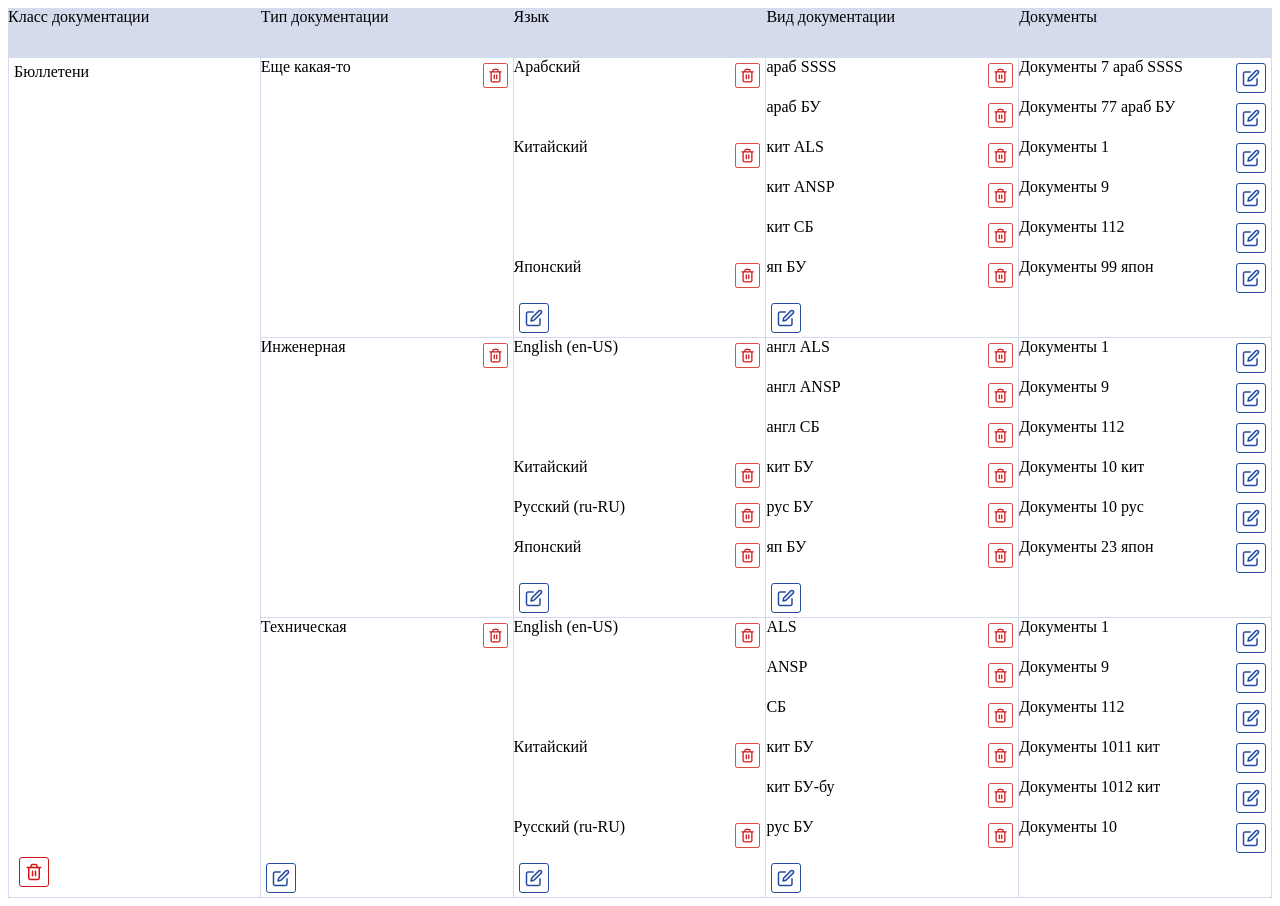
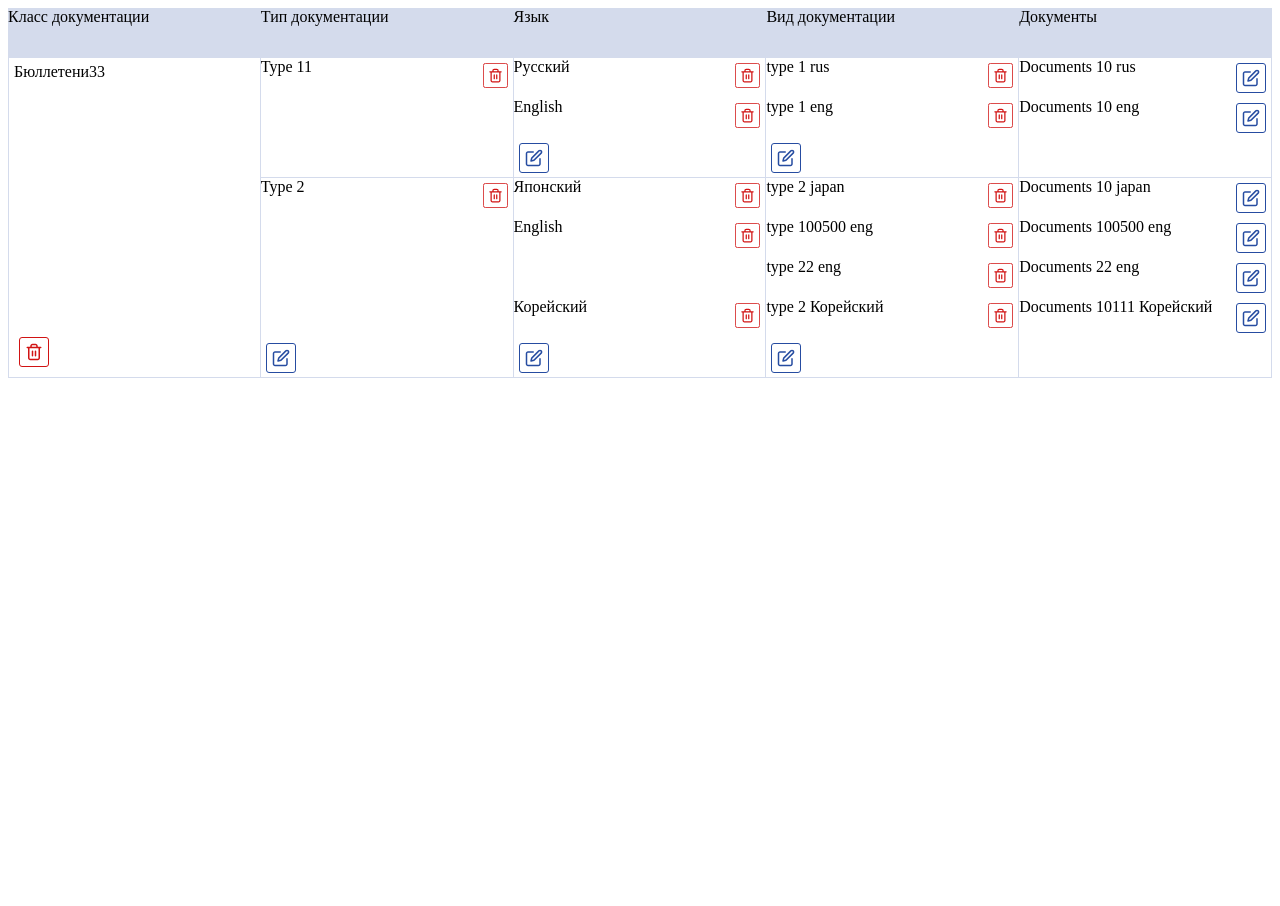
Before and after one commit to SergeyKirintsev/vue-grid, a Vue app: page / in a window 1280 px wide. After the commit the page ends 800 px from the top, so only its background shows below. Built offline with nearby package versions, Linux system fonts and the light colour scheme.

Commit message:
refactoring

```diff
--- a/src/App.vue
+++ b/src/App.vue
@@ -4,7 +4,39 @@
 // import HelloWorld from "./components/HelloWorld.vue";
 import TableJson from "./components/TableJson.vue";
 
-import json from "./json/data.json";
+import { arr } from './json/data';
+
+function test(arr, obj, level = 1, path = []) {
+  if (!Array.isArray(arr)) {
+    return;
+  }
+  arr.forEach((el) => {
+    const { id, name } = el;
+    const elObj = {
+      id,
+      name,
+    }
+
+    const newPath = [...path, elObj]
+
+    if (obj[level]) {
+      obj[level].push({ ...elObj, newPath })
+    } else {
+      obj[level] = [{ ...elObj, newPath }];
+    }
+
+    const children = el.children;
+    const nextLevel = level + 1;
+
+    test(children, obj, nextLevel, newPath);
+  });
+}
+
+const obj = {}
+test(arr, obj);
+
+const level_5 = obj[5].map(el => el.newPath)
+console.log(level_5);
 
 const headers = [
   "Класс документации",
@@ -17,5 +49,8 @@ const headers = [
 
 <template>
   <!-- <HelloWorld msg="Vite + Vue" /> -->
-  <TableJson :obj="json" :headers="headers" />
+  <TableJson
+    :headers="headers"
+    :levelAll="level_5"
+   />
 </template>
--- a/src/components/TableJson.vue
+++ b/src/components/TableJson.vue
@@ -9,7 +9,7 @@
     </div>
 
     <div
-      v-for="(item, idx) in level_1"
+      v-for="(item, idx) in levelList[1]"
       :class="[`${getLevelClass(1)} ${getLevelClass(1)}-${idx + 1}`]"
       :style="{ gridArea: `${getLevelClass(1)}-${idx + 1}` }"
     >
@@ -45,7 +45,7 @@
     </div>
 
     <div
-      v-for="(item, idx) in level_5"
+      v-for="(item, idx) in levelList[5]"
       :class="[`${getLevelClass(5)} ${getLevelClass(5)}-${idx + 1}`]"
       :style="{ gridArea: `${getLevelClass(5)}-${idx + 1}` }"
     >
@@ -59,7 +59,7 @@
         :class="[`${getLevelClass('line')} ${getLevelClass('line')}-${idx + 1}-1`]"
         :style="{ gridArea: `${getLevelClass('line')}-${idx + 1}-1` }"
       >
-        <button v-if="isLastElement(idx, level_2)" class="edit-btn" @click="editType(item)"></button>
+        <button v-if="isLastElement(idx, levelList[2])" class="edit-btn" @click="editType(item)"></button>
       </div>
 
       <div
@@ -91,177 +91,72 @@ export default {
   name: 'TableJson',
 
   props: {
-    obj: Object,
+    // obj: Object,
     headers: Array,
+    levelAll: Array,
   },
 
   computed: {
-    level_1() {
-      const key = Object.keys(this.obj)[0];
-      const id = this.obj[key].id;
-      return [
-        {
-          id,
-          name: key,
-        },
-      ];
-    },
-
-    level_2() {
-      const keyLevelOne = this.level_1[0].name;
-      const keysLevelTwo = Object.keys(this.obj[keyLevelOne]).filter(this.notId);
-
-      const data = [];
-
-      keysLevelTwo.forEach((key) => {
-        const id = this.obj[keyLevelOne][key].id;
-        const name = key;
-        data.push({
-          id,
-          name,
-        });
-      });
-
-      return data;
-    },
-
-    level_3() {
-      const keyLevelOne = this.level_1[0].name;
-      const keysLevelTwo = this.mapName(this.level_2);
-
-      const data = [];
-
-      keysLevelTwo.forEach((keyLevelTwo) => {
-        const keysLevelThree = Object.keys(this.obj[keyLevelOne][keyLevelTwo]).filter(this.notId);
-
-        keysLevelThree.forEach((keyLevelThree) => {
-          const id = this.obj[keyLevelOne][keyLevelTwo][keyLevelThree].id;
-          const name = keyLevelThree;
-          data.push({
-            id,
-            name,
-          });
-        });
-      });
-
-      return data;
-    },
-
-    level_4() {
-      const keyLevelOne = this.level_1[0].name;
-      const keysLevelTwo = this.mapName(this.level_2);
-      const keysLevelThree = this.mapName(this.level_3);
-
-      const data = [];
-
-      keysLevelTwo.forEach((keyLevelTwo) => {
-        keysLevelThree.forEach((keyLevelThree) => {
-          const current = this.obj[keyLevelOne][keyLevelTwo][keyLevelThree];
-          if (current) {
-            const keysLevelFour = Object.keys(current).filter(this.notId);
-
-            keysLevelFour.forEach((keyLevelFour) => {
-              const id = this.obj[keyLevelOne][keyLevelTwo][keyLevelThree][keyLevelFour].id;
-              const name = keyLevelFour;
-              data.push({
-                id,
-                name,
-              });
-            });
-          }
-        });
-      });
-
-      return data;
-    },
-
-    level_5() {
-      const keyLevelOne = this.level_1[0].name;
-      const keysLevelTwo = this.mapName(this.level_2).sort();
-      const keysLevelThree = this.mapName(this.level_3).sort();
-      const keysLevelFour = this.mapName(this.level_4).sort();
-
-      const data = [];
-
-      keysLevelTwo.forEach((keyLevelTwo) => {
-        keysLevelThree.forEach((keyLevelThree) => {
-          keysLevelFour.forEach((keyLevelFour) => {
-            const current = this.obj[keyLevelOne][keyLevelTwo]?.[keyLevelThree]?.[keyLevelFour];
-            if (current) {
-              const keysLevelFive = Object.keys(current).filter(this.notId);
-
-              const name = keysLevelFive[0];
-              const value = current[name];
-              const path = [keyLevelOne, keyLevelTwo, keyLevelThree, keyLevelFour];
-
-              data.push({
-                name,
-                value,
-                path,
-              });
-            }
-          });
-        });
-      });
-
-      return data;
-    },
-
     levelList() {
-      const docs = this.level_5.map((el) => el.path);
+      const docs = this.levelAll;
 
       const unique = new Set();
 
       const list = {
+        1: [],
         2: [],
         3: [],
         4: [],
+        5: [],
       };
+
+      const one = docs[0][0];
+      list[1].push({...one});
 
       // 2
       docs.forEach((arrPath) => {
-        const keyLevelOne = arrPath[0];
-        const keyLevelTwo = arrPath[1];
+        const keyLevelOne = arrPath[0].name;
+        const keyLevelTwo = arrPath[1].name;
         if (!unique.has(keyLevelOne + keyLevelTwo)) {
-          const id = this.obj[keyLevelOne][keyLevelTwo].id;
+          const id = arrPath[1].id;
           unique.add(keyLevelOne + keyLevelTwo);
           list[2].push({
             id,
             name: keyLevelTwo,
-            path: [keyLevelOne, keyLevelTwo],
+            path: [...arrPath],
           });
         }
       });
 
       // 3
       docs.forEach((arrPath) => {
-        const keyLevelOne = arrPath[0];
-        const keyLevelTwo = arrPath[1];
-        const keyLevelThree = arrPath[2];
+        const keyLevelOne = arrPath[0].name;
+        const keyLevelTwo = arrPath[1].name;
+        const keyLevelThree = arrPath[2].name;
         if (!unique.has(keyLevelOne + keyLevelTwo + keyLevelThree)) {
-          const id = this.obj[keyLevelOne][keyLevelTwo][keyLevelThree].id;
+          const id = arrPath[2].id;
           unique.add(keyLevelOne + keyLevelTwo + keyLevelThree);
           list[3].push({
             id,
             name: keyLevelThree,
-            path: [keyLevelOne, keyLevelTwo, keyLevelThree],
+            path: [...arrPath],
           });
         }
       });
 
       // 4
       docs.forEach((arrPath) => {
-        const keyLevelOne = arrPath[0];
-        const keyLevelTwo = arrPath[1];
-        const keyLevelThree = arrPath[2];
-        const keyLevelFour = arrPath[3];
-
-        const id = this.obj[keyLevelOne][keyLevelTwo][keyLevelThree][keyLevelFour].id;
         list[4].push({
-          id,
-          name: keyLevelFour,
+          ...arrPath[3],
+          path: [...arrPath],
+        });
+        list[5].push({
+          ...arrPath[4],
+          path: [...arrPath],
         });
       });
+
+      // docs.forEach((arrPath) )
 
       return list;
     },
@@ -295,16 +190,16 @@ export default {
         },
       };
 
-      const docs = this.level_5.map((el) => el.path);
+      const docs = this.levelAll;
 
       /*  сохраняем значения для сравнения
        *  и изменения индекса в случае изменения
        */
       const arr0 = docs[0];
-      levels[1].name = arr0[0];
-      levels[2].name = arr0[1];
-      levels[3].name = arr0[2];
-      levels[4].name = arr0[3];
+      levels[1].name = arr0[0].name;
+      levels[2].name = arr0[1].name;
+      levels[3].name = arr0[2].name;
+      levels[4].name = arr0[3].name;
 
       docs.forEach((arrPath, str) => {
         let areasLine = '';
@@ -313,20 +208,27 @@ export default {
 
         for (let idx = 1; idx <= 4; idx++) {
           // увеличиваем индекс (levels[idx].index++) при смене наименования
-          if (levels[idx].name !== arrPath[idx - 1]) {
+          if (levels[idx].name !== arrPath[idx - 1].name) {
             levels[idx].index++;
-            levels[idx].name = arrPath[idx - 1];
+            levels[idx].name = arrPath[idx - 1].name;
 
             if (idx === 2) {
               areas.push(this.getLine(levels.line.index));
               levels.line.index++;
               isLevel_2_Changed = true; // Тип документации
               levels[3].index++;
+              levels[4].index++;
             }
 
             if (idx === 3) {
               if (isLevel_2_Changed) {
                 levels[3].index--;
+              }
+            }
+
+            if (idx === 4) {
+              if (isLevel_2_Changed) {
+                levels[4].index--;
               }
             }
           }
--- /dev/null
+++ b/src/json/data.js
@@ -0,0 +1,110 @@
+export const arr = [
+  {
+    id: 1,
+    name: 'Бюллетени33',
+    children: [
+      {
+        id: 1,
+        name: 'Type 11',
+        children: [
+          {
+            id: 1,
+            name: 'Русский',
+            children: [
+              {
+                id: 101,
+                name: 'type 1 rus',
+                children: [
+                  {
+                    id: 1,
+                    name: 'Documents 10 rus'
+                  }
+                ]
+              }
+            ],
+          },
+          {
+            id: 1,
+            name: 'English',
+            children: [
+              {
+                id: 102,
+                name: 'type 1 eng',
+                children: [
+                  {
+                    id: 1,
+                    name: 'Documents 10 eng'
+                  }
+                ]
+              }
+            ],
+          }
+        ]
+      },
+      {
+        id: 2,
+        name: 'Type 2',
+        children: [
+          {
+            id: 1,
+            name: 'Японский',
+            children: [
+              {
+                id: 101,
+                name: 'type 2 japan',
+                children: [
+                  {
+                    id: 1,
+                    name: 'Documents 10 japan'
+                  }
+                ]
+              }
+            ],
+          },
+          {
+            id: 1,
+            name: 'English',
+            children: [
+              {
+                id: 102,
+                name: 'type 100500 eng',
+                children: [
+                  {
+                    id: 1,
+                    name: 'Documents 100500 eng'
+                  }
+                ]
+              },
+              {
+                id: 102,
+                name: 'type 22 eng',
+                children: [
+                  {
+                    id: 1,
+                    name: 'Documents 22 eng'
+                  }
+                ]
+              }
+            ],
+          },
+          {
+            id: 1,
+            name: 'Корейский',
+            children: [
+              {
+                id: 101,
+                name: 'type 2 Корейский',
+                children: [
+                  {
+                    id: 1,
+                    name: 'Documents 10111 Корейский'
+                  }
+                ]
+              }
+            ],
+          },
+        ]
+      },
+    ]
+  }
+]
```
